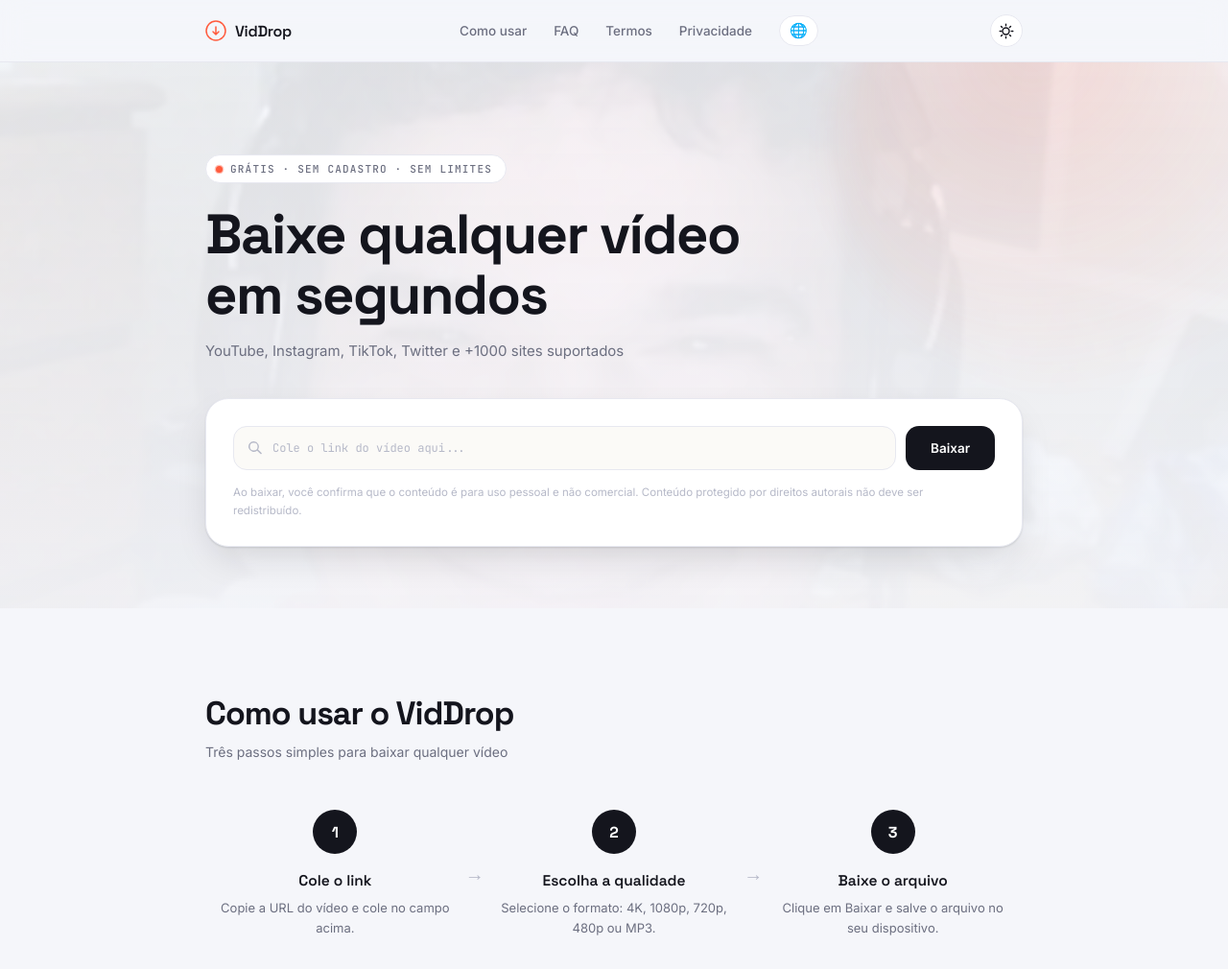
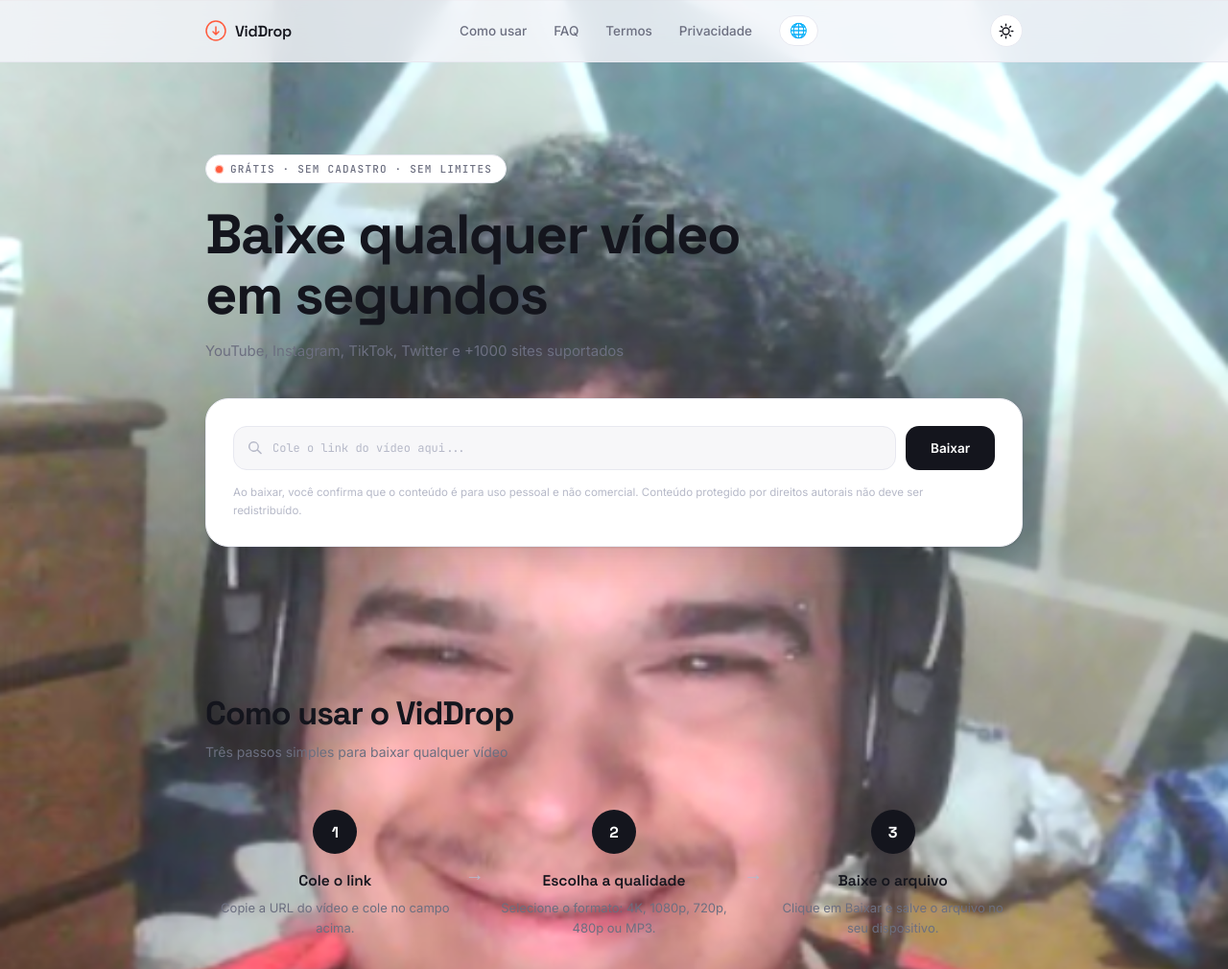
Before and after one commit to 1luckzz/2viddrop, a website: page public/index.html in a window 1280 px wide. Shown: the top 1010 px of the page at 96% size. Drawn offline with Linux system fonts and the light colour scheme.

Commit message:
Update style.css

```diff
--- a/public/style.css
+++ b/public/style.css
@@ -1,7 +1,7 @@
 :root {
-  --bg:       #f5f6fa;
+  --bg:       #ffffff;
   --surface:  #ffffff;
-  --surface2: #fbfaf7;
+  --surface2: #f7f7f9;
   --border:   #e7e8f0;
   --border2:  #d9dbe6;
   --text:     #14151d;
@@ -41,7 +41,15 @@
 
 *, *::before, *::after { box-sizing: border-box; margin: 0; padding: 0; }
 html { font-size: 15px; scroll-behavior: smooth; }
-body { background: var(--bg); color: var(--text); font-family: var(--ff); -webkit-font-smoothing: antialiased; }
+body {
+  background: var(--bg);
+  color: var(--text); font-family: var(--ff); -webkit-font-smoothing: antialiased;
+  background-image: url('hero-bg.jpg');
+  background-size: cover;
+  background-position: center;
+  background-attachment: fixed;
+  background-repeat: no-repeat;
+}
 a { color: inherit; text-decoration: none; }
 img { display: block; max-width: 100%; }
 
@@ -85,34 +93,8 @@
   position: relative;
   overflow: hidden;
   padding: 96px 0 64px;
-  background-image:
-    linear-gradient(180deg, rgba(13,14,19,0.82), rgba(13,14,19,0.94)),
-    url('hero-bg.jpg');
-  background-size: cover;
-  background-position: center;
-}
-html[data-theme="light"] .hero {
-  background-image:
-    linear-gradient(180deg, rgba(245,246,250,0.88), rgba(245,246,250,0.96)),
-    url('hero-bg.jpg');
 }
 .hero h1, .hero-sub, .hero-tag { position: relative; z-index: 1; }
-.hero::before {
-  content: '';
-  position: absolute;
-  width: 560px; height: 560px;
-  top: -220px; right: -180px;
-  background: radial-gradient(circle at 35% 35%, var(--accent) 0%, rgba(255,91,61,0) 68%);
-  opacity: 0.16;
-  filter: blur(20px);
-  border-radius: 42% 58% 65% 35% / 45% 40% 60% 55%;
-  animation: blobMove 12s ease-in-out infinite;
-  z-index: 0;
-}
-@keyframes blobMove {
-  0%, 100% { border-radius: 42% 58% 65% 35% / 45% 40% 60% 55%; transform: translate(0,0) scale(1); }
-  50%      { border-radius: 60% 40% 35% 65% / 55% 62% 38% 45%; transform: translate(-16px, 14px) scale(1.05); }
-}
 .hero .container { position: relative; z-index: 1; }
 .hero-tag {
   display: inline-flex; align-items: center; gap: 8px;
@@ -307,7 +289,6 @@
   .nav-toggle { display: flex; }
   .theme-toggle { margin-left: auto; }
   .hero { padding: 56px 0 44px; }
-  .hero::before { width: 380px; height: 380px; top: -140px; right: -140px; }
   .hero h1 { letter-spacing: -1px; }
   .video-row { flex-direction: column; }
   .thumb-wrap { width: 100%; height: 180px; }
```
